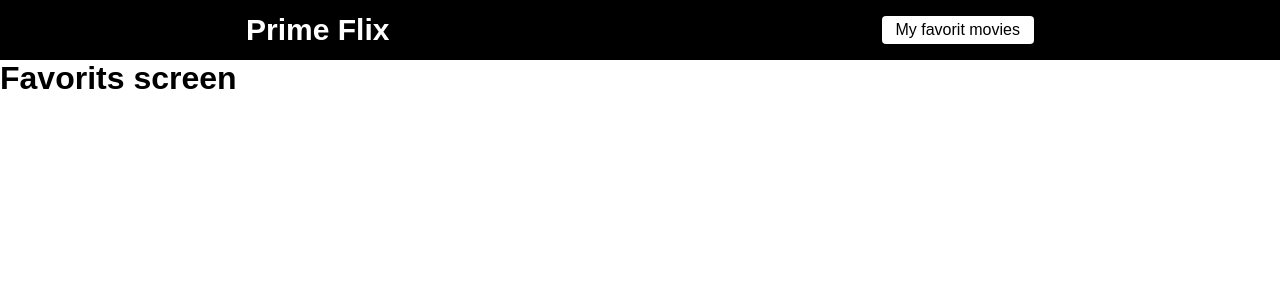
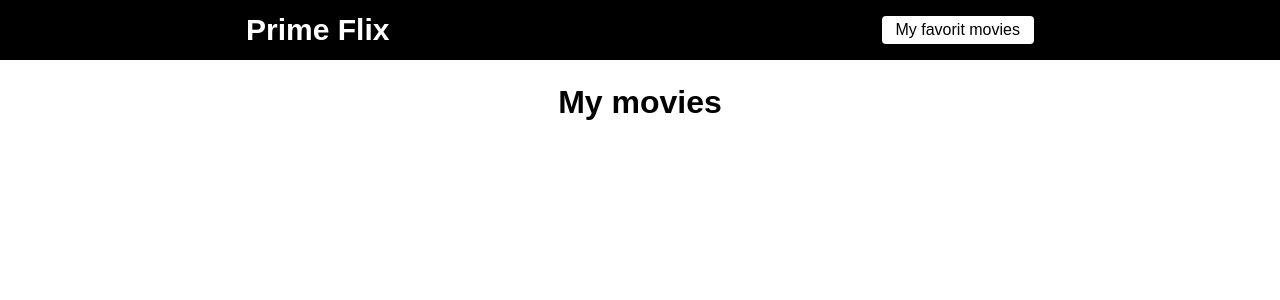
Before and after one commit to BauerAndre/primeflix, a React (Create React App) app: page /favorits in a window 1280 px wide. Shown: the top 300 px of the page. Built offline with nearby package versions, Linux system fonts and the light colour scheme.

Commit message:
favorits page

```diff
--- a/src/pages/Favorits/favorits.css
+++ b/src/pages/Favorits/favorits.css
@@ -0,0 +1,38 @@
+.my-movies{
+  margin-top: 24px;
+  display: flex;
+  flex-direction: column;
+  align-items: center;
+}
+
+.my-movies h1{
+  margin-bottom: 14px;
+}
+
+.my-movies span{
+  font-size: 18px;
+}
+
+.my-movies ul{
+  width: 720px;
+}
+
+.my-movies ul li{
+  list-style: none;
+  display: flex;
+  justify-content: space-between;
+  align-items: center;
+  margin-bottom: 14px;
+}
+
+.my-movies div{
+  display: flex;
+  justify-content: center;
+  align-items: center;
+}
+
+.my-movies div a{
+  text-decoration: none;
+  color: #116feb;
+  margin-right: 14px;
+}
--- a/src/pages/Favorits/index.js
+++ b/src/pages/Favorits/index.js
@@ -1,9 +1,32 @@
+import { useEffect, useState } from "react";
 import "./favorits.css";
+import { Link } from "react-router-dom";
 
 function Favorits() {
+  const [movies, setMovies] = useState([]);
+
+  useEffect(() => {
+    const myList = localStorage.getItem("@primeflix");
+    setMovies(JSON.parse(myList) || []);
+  }, []);
+
   return (
-    <div>
-      <h1>Favorits screen</h1>
+    <div className="my-movies">
+      <h1>My movies</h1>
+
+      <ul>
+        {movies.map((item) => {
+          return (
+            <li key={item.id}>
+              <span>{item.title}</span>
+              <div>
+                <Link to={`/movie/${item.id}`}>Movie details</Link>
+                <button>Excluir</button>
+              </div>
+            </li>
+          );
+        })}
+      </ul>
     </div>
   );
 }
```
